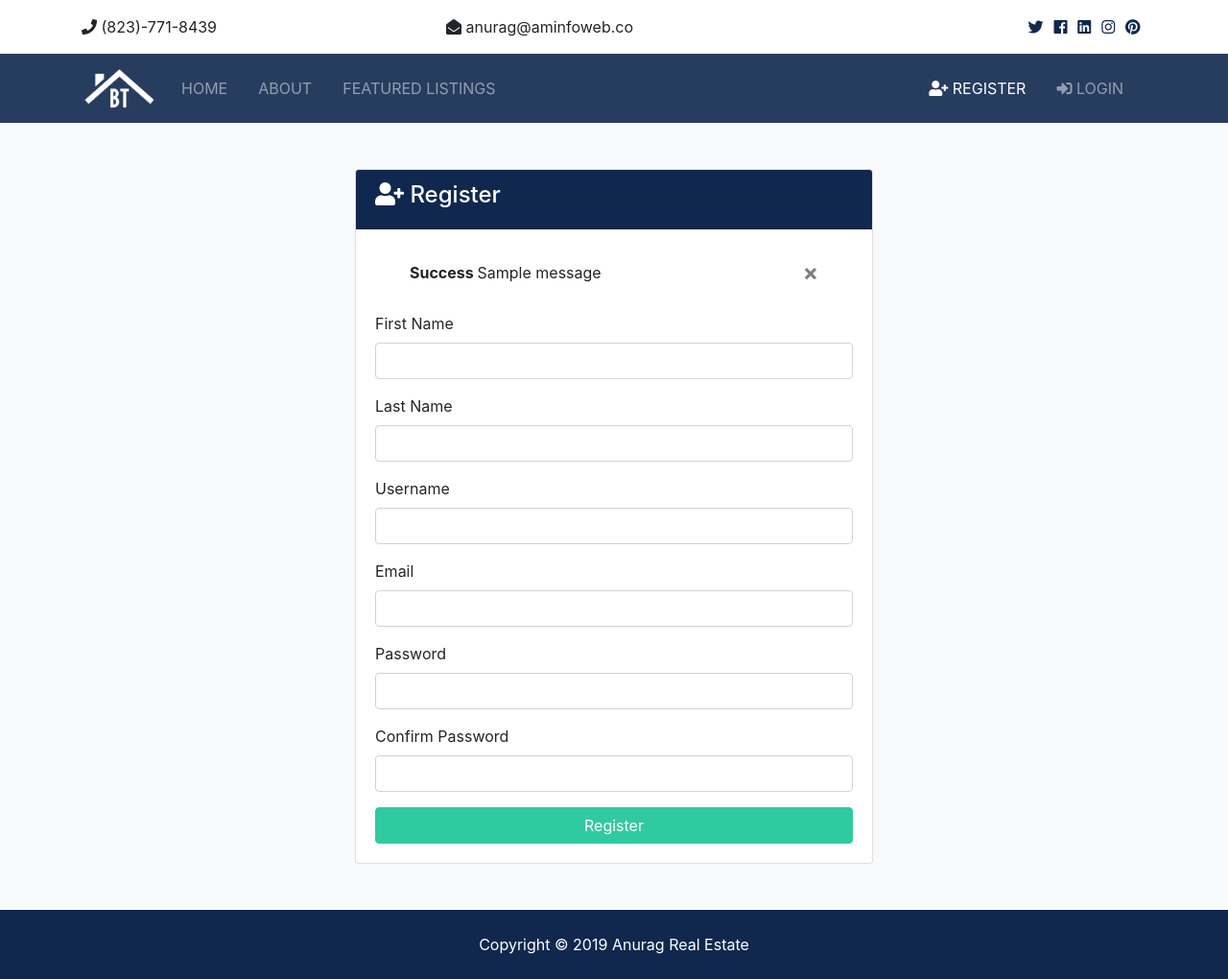
After one commit to anuragsingh28/real-estate, a Django app: page /accounts/register in a window 1280 px wide. The commit adds this page. Shown: the whole page at 96% size. Run offline with Django 3.2, Linux system fonts and the light colour scheme; tables that the repository leaves empty hold one stand-in row (values such as "Sample post"); one stand-in notice (Sample message) is shown; some libraries are stand-ins or nearby versions.

Commit message:
Message notification

```diff
--- /dev/null
+++ b/accounts/urls.py
@@ -0,0 +1,9 @@
+from django.urls import path
+from . import views
+
+urlpatterns = [
+    path('login', views.login, name='login'),
+    path('register', views.register, name='register'),
+    path('logout', views.logout, name='logout'),
+    path('dashboard', views.dashboard, name='dashboard')
+]
--- a/accounts/views.py
+++ b/accounts/views.py
@@ -1,3 +1,40 @@
-from django.shortcuts import render
+from django.shortcuts import render, redirect
+from django.contrib import messages
+# Create your views here.
 
-# Create your views here.
+
+def login(request):
+    if request.method == 'POST':
+        # Login User
+        return redirect('index')
+    else:
+        return render(request, 'accounts/login.html')
+
+
+def logout(request):
+    return redirect('index')
+
+
+def dashboard(request):
+    return render(request, 'accounts/dashboard.html')
+
+
+def register(request):
+    if request.method == 'POST':
+        # Get Form Values
+        first_name = request.POST['first_name']
+        last_name = request.POST['last_name']
+        username = request.POST['username']
+        email = request.POST['email']
+        password = request.POST['password']
+        password2 = request.POST['password2']
+
+        if password == password2:
+            return
+        else:
+            messages.error(request,'Passwords do not match')
+            return redirect('register')
+        messages.error(request, 'Testing error')
+        return redirect('register')
+    else:
+        return render(request, 'accounts/register.html')
--- a/real/urls.py
+++ b/real/urls.py
@@ -21,5 +21,6 @@ from django.conf.urls.static import static
 urlpatterns = [
     path('', include('pages.urls')),
     path('listings/', include('listings.urls')),
+    path('accounts/', include('accounts.urls')),
     path('admin/', admin.site.urls),
 ] + static(settings.MEDIA_URL, document_root=settings.MEDIA_ROOT)
--- a/static/js/main.js
+++ b/static/js/main.js
@@ -1,2 +1,6 @@
 const date = new Date();
 document.querySelector('.year').innerHTML = date.getFullYear();
+
+setTimeout(function () {
+    $('#message').fadeOut('slow');
+}, 3);
--- a/templates/accounts/register.html
+++ b/templates/accounts/register.html
@@ -0,0 +1,97 @@
+{% extends "base.html" %}
+{% include "partial/_alerts.html" %}
+
+{% block content %}
+
+<section id="register" class="bg-light py-5">
+    <div class="container">
+      <div class="row">
+        <div class="col-md-6 mx-auto">
+          <div class="card">
+            <div class="card-header bg-primary text-white">
+              <h4>
+                <i class="fas fa-user-plus"></i> Register</h4>
+            </div>
+            <div class="card-body">
+            <!--Alerts-->
+            {% include "partial/_alerts.html" %}
+                <form action=" {% url 'register' %}" method="POST">
+                    {% csrf_token %}
+                  <div class="form-group">
+                  <label for="first_name">First Name</label>
+                  <input type="text" name="first_name" class="form-control" required>
+                </div>
+                <div class="form-group">
+                  <label for="last_name">Last Name</label>
+                  <input type="text" name="last_name" class="form-control" required>
+                </div>
+                <div class="form-group">
+                  <label for="username">Username</label>
+                  <input type="text" name="username" class="form-control" required>
+                </div>
+                <div class="form-group">
+                  <label for="email">Email</label>
+                  <input type="email" name="email" class="form-control" required>
+                </div>
+                <div class="form-group">
+                  <label for="password2">Password</label>
+                  <input type="password" name="password" class="form-control" required>
+                </div>
+                <div class="form-group">
+                  <label for="password">Confirm Password</label>
+                  <input type="password" name="password2" class="form-control" required>
+                </div>
+                <input type="submit" value="Register" class="btn btn-secondary btn-block">
+              </form>
+            </div>
+          </div>
+        </div>
+      </div>
+    </div>
+  </section>
+
+{% endblock content %}
+
+<section id="register" class="bg-light py-5">
+    <div class="container">
+      <div class="row">
+        <div class="col-md-6 mx-auto">
+          <div class="card">
+            <div class="card-header bg-primary text-white">
+              <h4>
+                <i class="fas fa-user-plus"></i> Register</h4>
+            </div>
+            <div class="card-body">
+                <form action="index.html">
+                  <div class="form-group">
+                  <label for="first_name">First Name</label>
+                  <input type="text" name="first_name" class="form-control" required>
+                </div>
+                <div class="form-group">
+                  <label for="last_name">Last Name</label>
+                  <input type="text" name="last_name" class="form-control" required>
+                </div>
+                <div class="form-group">
+                  <label for="username">Username</label>
+                  <input type="text" name="username" class="form-control" required>
+                </div>
+                <div class="form-group">
+                  <label for="email">Email</label>
+                  <input type="email" name="email" class="form-control" required>
+                </div>
+                <div class="form-group">
+                  <label for="password2">Password</label>
+                  <input type="password" name="password" class="form-control" required>
+                </div>
+                <div class="form-group">
+                  <label for="password">Confirm Password</label>
+                  <input type="password" name="password2" class="form-control" required>
+                </div>
+                <input type="submit" value="Register" class="btn btn-secondary btn-block">
+              </form>
+            </div>
+          </div>
+        </div>
+      </div>
+    </div>
+  </section>
--- /dev/null
+++ b/templates/partial/_alerts.html
@@ -0,0 +1,27 @@
+{% if messages %}
+
+    {% for message in messages  %}
+    <div id="message" class="container">
+        <div class="alert alert-{{ message.tags }}-dismissible fade show" role="alert">
+              <button type="button" class="close" data-dismiss="alert" aria-label="Close">
+                <span aria-hidden="true">&times;</span>
+              </button>
+              <strong>
+              {% if message.level == DEFAULT_MESSAGE_LEVELS.ERROR %}
+                Error:
+              {% else %}
+                {{ message.tags | title}}
+              {% endif %}
+              </strong>
+              {{ message }}
+
+
+
+
+        </div>
+    </div>
+
+    {% endfor %}
+
+{% else %}
+{% endif %}
--- a/templates/partial/_navbar.html
+++ b/templates/partial/_navbar.html
@@ -44,12 +44,25 @@
         </ul>
 
         <ul class="navbar-nav ml-auto">
-          <li class="nav-item mr-3">
-            <a class="nav-link" href="register.html">
+          <li
+              {% if 'register' in request.path %}
+              class="nav-item active mr-3"
+
+             {% else %}
+              class="nav-item  mr-3"
+             {% endif %}
+          >
+            <a class="nav-link" href=" {% url 'register' %} ">
               <i class="fas fa-user-plus"></i> Register</a>
           </li>
-          <li class="nav-item mr-3">
-            <a class="nav-link" href="login.html">
+          <li {% if 'login' in request.path %}
+              class="nav-item active mr-3"
+
+             {% else %}
+              class="nav-item  mr-3"
+             {% endif %}
+             >
+            <a class="nav-link" href=" {% url 'login' %}">
               <i class="fas fa-sign-in-alt"></i>
 
               Login</a>
--- a/templates/partial/_topbar.html
+++ b/templates/partial/_topbar.html
@@ -3,10 +3,10 @@
     <div class="container">
       <div class="row">
         <div class="col-md-4">
-          <i class="fas fa-phone"></i> (617)-555-5555
+          <i class="fas fa-phone"></i> (823)-771-8439
         </div>
         <div class="col-md-4">
-          <i class="fas fa-envelope-open"></i> contact@btrealestate.co
+          <i class="fas fa-envelope-open"></i> anurag@aminfoweb.co
         </div>
         <div class="col-md-4">
           <div class="social text-right">
```
Also changed, not shown: real/settings.py (+8 -0 lines), templates/accounts/dashboard.html (+143 -0 lines), templates/accounts/login.html (+71 -0 lines).
